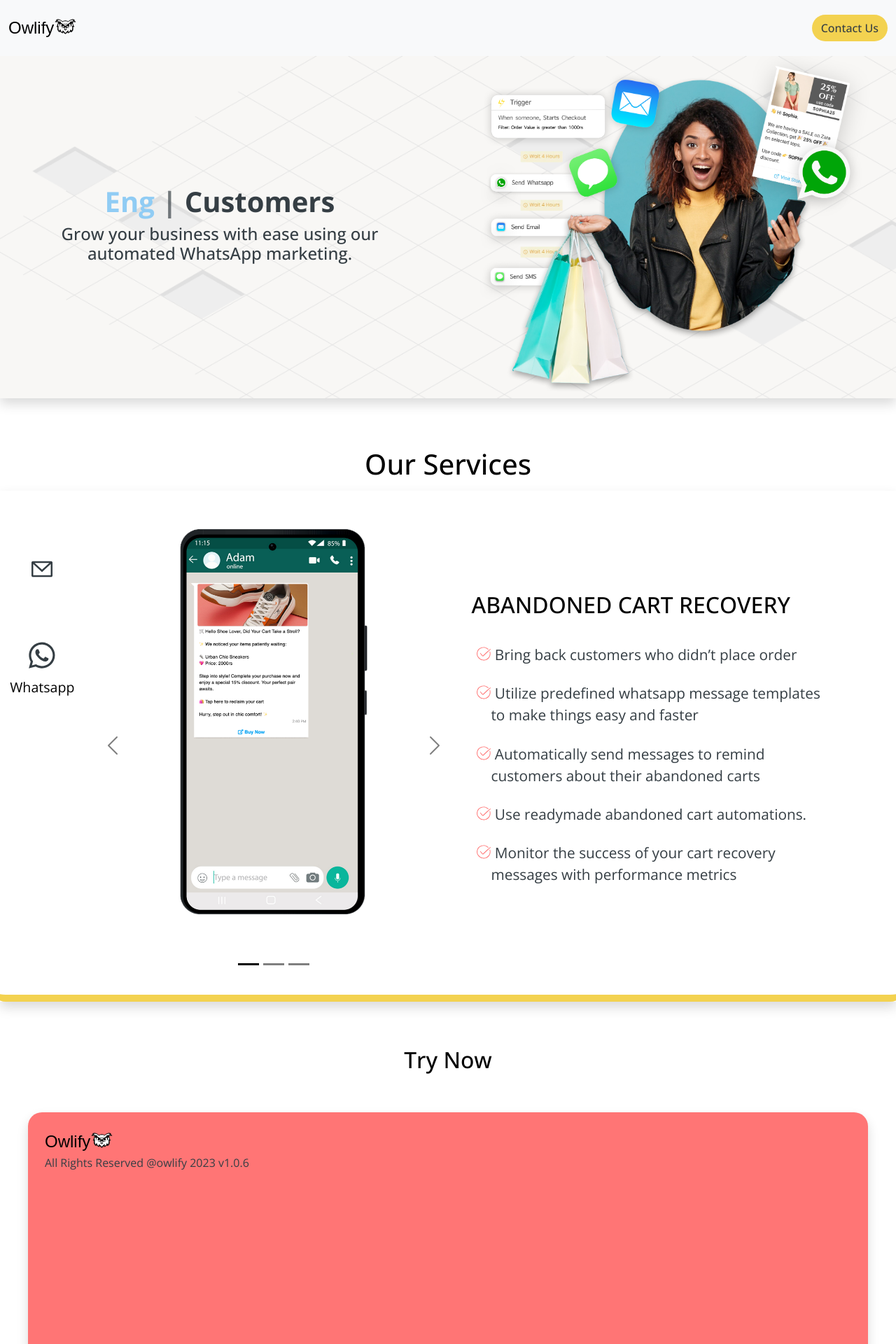
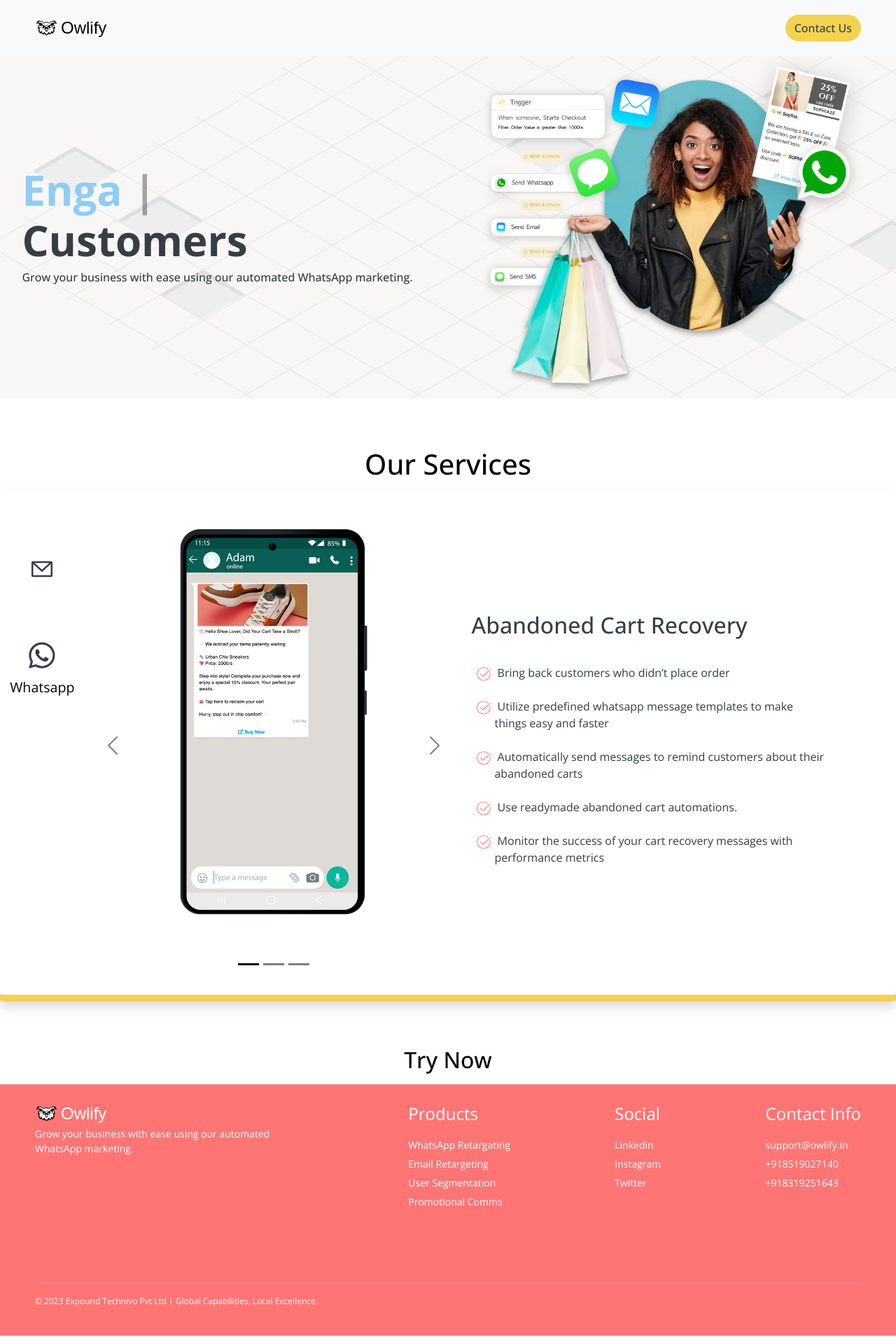
Before and after one commit to owlify/homepage, a Next.js app: page / in a window 1280 px wide. Shown: the top 1920 px of the page at 70% size. Built offline with nearby package versions, Linux system fonts and the light colour scheme; a web font is replaced by a local one.

Commit message:
:lipstick: [HomePage] Fix: Cosmatic changes

```diff
--- a/src/components/LandingPage/Banner.jsx
+++ b/src/components/LandingPage/Banner.jsx
@@ -47,14 +47,14 @@ export default function Banner() {
     "Retail old",
   ];
   return (
-    <div className='banner shadow'>
+    <div className='banner'>
     <div className='row'>
 
-        <div className='col-12 col-md-6 banner_column d-flex flex-column justify-content-center text-center align-items-center'>
+        <div className='col-12 col-md-6 banner_column d-flex flex-column justify-content-center align-items-center'>
 
           <div className='typewritter'>
-           <h1 style={{fontWeight:"700"}}><Typewriter sentences={sentencesToDisplay} /><span className='blink_me'>{" | "}</span>Customers</h1>
-           <h4>Grow your business with ease using our automated WhatsApp marketing.</h4>
+           <h1 style={{fontWeight:"700", fontSize: '60px'}}><Typewriter sentences={sentencesToDisplay} /><span className='blink_me'>{" | "}</span><br />Customers</h1>
+           <h5 className='company-description'>Grow your business with ease using our automated WhatsApp marketing.</h5>
           </div>
 
           </div>
--- a/src/components/LandingPage/Services.jsx
+++ b/src/components/LandingPage/Services.jsx
@@ -79,7 +79,7 @@ export default function Services({jsonData}) {
          </div>
         </div>
         </div>
-            <div className='service_heading text-start mt-4 ml-2'>{jsonData[active]?.data?.[itemActive]?.heading?.toUpperCase()}</div>
+            <div className='service_heading text-start mt-4 ml-2'>{jsonData[active]?.data?.[itemActive]?.heading}</div>
             </>
          }
         <div className={`${screenWidth >=992 ? 'col-10 ':'col-12 '}horizontal_nav mt-2 p-lg-2 p-4`}>
@@ -130,13 +130,13 @@ export default function Services({jsonData}) {
             <div className='col-12 col-md-6 d-flex justify-content-left'>
                 <section className='d-flex flex-column justify-content-center'>
                   {screenWidth >=992 &&
-                    <div className='service_heading text-start ml-2'>{jsonData[active]?.data?.[itemActive]?.heading?.toUpperCase()}</div>}
+                    <div className='service_heading text-start ml-2'>{jsonData[active]?.data?.[itemActive]?.heading}</div>}
                     <ul
                      style={{textDecoration:"none"}}
                      className={`p-2 `} >
                         {jsonData[active]?.data?.[itemActive]?.points?.map((point,i)=>(
                         <div className={`d-flex flex-row mt-4`}>
-                            <img src="/images/tick.svg" style={{height:"20px",marginTop:"4px"}}/>
+                            <img src="/images/tick.svg" style={{height:"20px",marginTop:"4px", marginRight: "5px"}}/>
                             <li className="item">&nbsp;{point}</li>
                         </div>
                         ))}
--- a/src/components/common/Footer.jsx
+++ b/src/components/common/Footer.jsx
@@ -2,17 +2,44 @@ import React from 'react'
 
 export default function Footer() {
   return (
-    <div className='footer shadow p-4' style={{height:""}}>
-    <div className='row'>
-      <a className="navbar-brand logo" href="/">
-          Owlify
-          <img src="/images/logo.png" alt="" width="32" height="24" className="d-inline-block align-text-top"/>
-      </a>
-    </div>
-    <div>
-     All Rights Reserved @owlify 2023 v1.0.6
+    <div className='footer' style={{height:""}}>
+    <div className='__row'>
+      <div className='d-inline-block'>
+        <div className='company-description'>
+          <a className="navbar-brand logo" href="/">
+           <div className='logo' style={{display: 'flex', justifyContent: 'left', alignItems: 'center'}}>
+             <img src="/images/logo.png" alt="" width="32" height="24" className="d-inline-block align-text-top" style={{marginRight: '5px'}}/>
+               <span>Owlify</span>
+            </div>
+          </a>
+          <p>Grow your business with ease using our automated WhatsApp marketing.</p>
+        </div>
+      </div>
+      <div className='d-inline-block'>
+        <ul className='list-heading'>Products</ul>
+        <li className='list-item'>WhatsApp Retargating</li>
+        <li className='list-item'>Email Retargeting</li>
+        <li className='list-item'>User Segmentation</li>
+        <li className='list-item'>Promotional Comms</li>
+      </div>
+      <div className='d-inline-block'>
+        <ul className='list-heading'>Social</ul>
+        <li className='list-item'>Linkedin</li>
+        <li className='list-item'>Instagram</li>
+        <li className='list-item'>Twitter</li>
+      </div>
+      <div className='d-inline-block'>
+        <ul className='list-heading'>Contact Info</ul>
+        <li className='list-item'>support@owlify.in</li>
+        <li className='list-item'>+918519027140</li>
+        <li className='list-item'>+918319251643</li>
+      </div>
     </div>
 
+    <div className='bottom-line'>
+    <hr />
+      <p>© 2023 Expound Technivo Pvt Ltd | Global Capabilities, Local Excellence.</p>
+    </div>
     </div>
   )
 }
--- a/src/components/common/Header.jsx
+++ b/src/components/common/Header.jsx
@@ -5,11 +5,12 @@ export default function Header() {
     <nav className="navbar navbar-light bg-light header p-0">
     <div className="container-fluid">
     <a className="navbar-brand logo" href="/">
-      {/* <div className='logo'> */}
-        Owlify
-        <img src="/images/logo.png" alt="" width="32" height="24" className="d-inline-block align-text-top"/>
-
-        {/* </div> */}
+       <div className='logo' style={{display: 'flex', justifyContent: 'center', alignItems: 'center'}}>
+       <img src="/images/logo.png" alt="" width="32" height="24" className="d-inline-block align-text-top" style={{marginRight: '5px'}}/>
+         <span>
+            Owlify
+          </span>
+        </div>
     </a>
   <button className='btn'>Contact Us</button>
   </div>
--- a/src/styles/Home.css
+++ b/src/styles/Home.css
@@ -42,6 +42,11 @@ main{
   background-repeat: no-repeat;
   background-image: url("../../public/images/bg-rtl-info-block-light.png");
   background-size: cover;
+
+  .company-description {
+    font-color: var(--font-color);
+    font-size: var(--font-size-h2);
+  }
 }
 .banner_column{
   /* height: calc(100vh - 160px); */
@@ -104,14 +109,20 @@ main{
 }
 .section_info{
 }
+
+.container-fluid {
+  padding-left: 50px;
+  padding-right: 50px;
+}
+
 .service_heading{
-  font-size: 4vh;
+  font-size: var(--font-size-h1);
   font-weight: 500;
   border-bottom: 2px  var(--pink);
-  color: black !important;
+  color: var(--font-color) !important;
 }
 .item{
-  font-size: 2.6vh;
+  font-size: var(--font-size-h2);
   list-style-type: none;
   color: var(--font-color) !important;
 }
@@ -126,27 +137,64 @@ main{
   opacity: 0;
 }
 .footer{
-  height: 70vh;
+  padding: 24px 50px 24px 50px;
   background-color: var(--pink);
-  color: var(--font-color);
-  margin: 5vh ;
-  border-radius: 20px;
+  color: #ffffff;
+
+  .logo {
+    color: #ffffff;
+  }
+
+  .company-description {
+    color: #ffffff;
+    width: 30vw;
+    font-size: 14px;
+  }
+
+  .__row {
+    display: flex;
+    justify-content: space-between;
+  }
+
+  .list-heading {
+    padding-left: 0;
+    font-size: var(--font-size-h1-2);
+  }
+
+  .list-item {
+    list-style-type: none;
+    padding-bottom: 6px;
+    font-size: var(--font-size-h3);
+    cursor: pointer;
+  }
+
+  .bottom-line {
+    margin-top: 100px;
+    font-size: var(--font-size-h4);
+  }
+}
+
+@media only screen and (max-width: 500px) {
+  .footer {
+    .company-description {
+      width: 80vw;
+    }
+
+    .__row {
+      flex-direction: column;
+    }
+  }
 }
 
 @media only screen and (max-width: 992px) {
   .service_heading{
-    font-size: 2rem;
+    font-size: var(--font-size-h1-2);
     font-weight: 600;
     line-height: 7.4vw;
     word-wrap: break-word;
   }
   .carousel{
   }
-  .footer{
-    height: 80vh;
-    margin: 2vh ;
-
-  }
   .headings{
     font-size: 40px !important;
 
--- a/src/styles/globals.css
+++ b/src/styles/globals.css
@@ -42,6 +42,11 @@
   --callout-border-rgb: 172, 175, 176;
   --card-rgb: 180, 185, 188;
   --card-border-rgb: 131, 134, 135;
+  --font-size-h1: 2rem;
+  --font-size-h1-2: 1.5rem;
+  --font-size-h2: 1rem;
+  --font-size-h3: 14px;
+  --font-size-h4: 12px;
 }
 
 @media (prefers-color-scheme: dark) {
```
Also changed, not shown: 2 other files (tests, documents, lock files or other folders).
